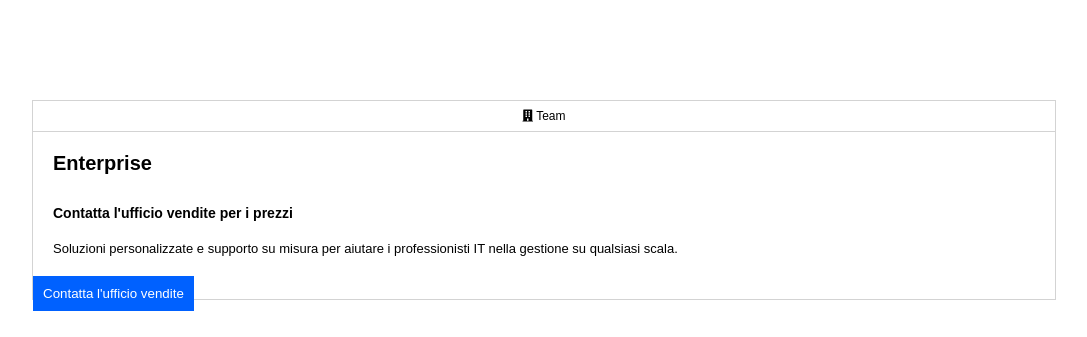
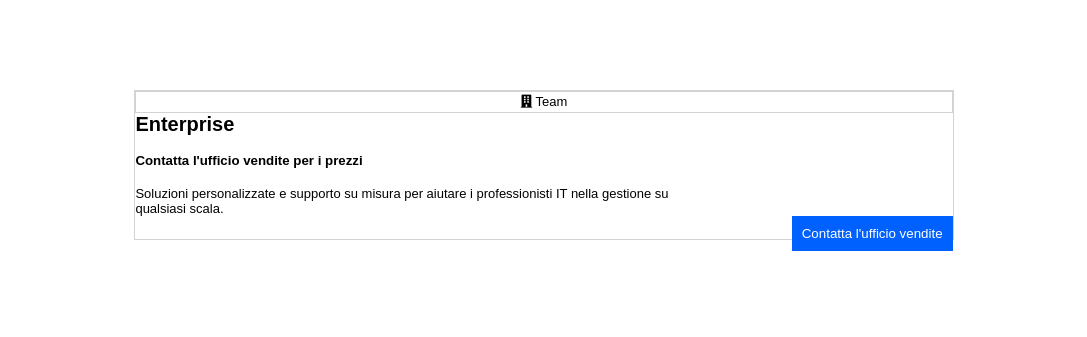
Before and after one commit to nadiaf85/htmlcss-dropbox, a plain HTML site: page index.html in a window 1280 px wide. Shown: the part 2468-2805 px from the top of the page, without its empty margins (96-1183 px from the left). Drawn offline with Linux system fonts and the light colour scheme.

Commit message:
modifiche

```diff
--- a/css/style.css
+++ b/css/style.css
@@ -296,14 +296,6 @@ main h1{
     margin-bottom: 20px;
 }
 
-.venditebtn{
-    background-color: #0061ff;
-    border: 1px #0061ff;
-    color: white;
-    text-align: center;
-    padding: 10px;
-}
-
 .col1, .col2, .col3, h4{
     margin-bottom: 15px;
 }
@@ -314,6 +306,39 @@ main h1{
     border: 1px solid lightgray ;
     margin-left: 40px;
     margin-top: 10px;
+}
+
+.col-container4{
+    border: 1px solid lightgray;
+    margin-top: 10px;
+    height: 150px;
+}
+
+.col4 .team{
+    border: 1px solid lightgray;
+    text-align: center;
+    line-height: 20px;
+    font-size: 13px;
+}
+
+.sol-varie p{
+    font-weight: bold;
+    font-size: 20px;
+}
+
+.sol-varie h6{
+    font-weight: 100;
+    font-size: 13px;
+    width: 70%;
+}
+
+.bottone-vend{
+    background-color: #0061ff;
+    border: 1px #0061ff;
+    color: white;
+    text-align: center;
+    padding: 10px;
+    float: right;
 }
 
 .col-centro{
@@ -438,15 +463,16 @@ main h1{
     width: 250px;
 }
 
+
 /* Parte blocchi colorati */
 
-#colorbloc{
+.colorbloc{
     height: 100px;
     display: inline-block;
     margin-top: 150px;
 }
 
-#colorbloc h1{
+.colorbloc h1{
     width: 460px;
 }
 
@@ -573,7 +599,6 @@ main h1{
     font-size: 40px;
     font-weight: bold;
     width: 49%;
-    position: relative;
     top: 125px;
     display: inline-block;
 }
@@ -590,7 +615,7 @@ main h1{
 }
 
 .bottone{
-    float: right;
+    float: left;
 }
 
 /* FAQ */
@@ -618,8 +643,16 @@ main h1{
     top: 20px;
 }
 
-/* .domanda-risp:hover{
+.domanda-risp:hover{
+    display: block;
+}
+
+.domanda-risp h4{
     display: none;
+}
+
+/* .domanda-risp i{
+
 } */
 
 
--- a/index.html
+++ b/index.html
@@ -164,22 +164,33 @@
                 </div>
             </div>
         </div>
+
+        <div class="container">
+            <div class="col-container4 clearfix">
+                <div class="col4">
+                    <p class="team"><i class="fas fa-building"></i> Team</p>
+                </div>
+                <div class="sol-varie">
+                    <p>Enterprise</p>
+                    <h5>Contatta l'ufficio vendite per i prezzi</h5>
+                    <h6>Soluzioni personalizzate e supporto su misura per aiutare i professionisti IT nella gestione su qualsiasi scala.</h6>
+                </div>
+                <div>
+                    <button class="bottone-vend">Contatta l'ufficio vendite</button>
+                </div>
+            </div>
+        </div>
     </div>
 
-    <!-- Sezione tabella centrale -->
-    <section>
-        <div class="container">
-            <div class="col-centro clearfix">
-                <p class="team"><i class="fas fa-building"></i> Team</p>
-                    <ul>
-                        <li class="adv">Enterprise</li>
-                        <li class="contact"><strong>Contatta l'ufficio vendite per i prezzi</strong></li>
-                        <li class="solution">Soluzioni personalizzate e supporto su misura per aiutare i professionisti IT nella gestione su qualsiasi scala.</li>
-                    </ul>
-                    <button class="venditebtn">Contatta l'ufficio vendite</button>
-            </div>
-        </div>
-    </section>
+
+
+
+
+
+
+
+
+
 
     <!-- Sezione foto centrale foto-testo -->
 
@@ -201,7 +212,7 @@
 
     <section>
         <div class="container">
-            <h1>Esegui più operazioni con Dropbox Business</h1>
+            <h1 class="operation-drop">Esegui più operazioni con Dropbox Business</h1>
 
             <div class="blocco-colonne1 clearfix">
                 <div class="immagine-testo1">
@@ -243,13 +254,14 @@
                 </div>
             </div>
         </div>
+    </section>
 </main>
 
 <!-- Parte blocchi colorati -->
 
 <section>
     <div class="container">
-        <div id="colorbloc">
+        <div class="colorbloc">
             <h1>Più di 500.000 team utilizzando Dropbox Business</h1>
             <h4><a href="#">Scopri di più sui nostri clienti</a></h4>
         </div>
```
